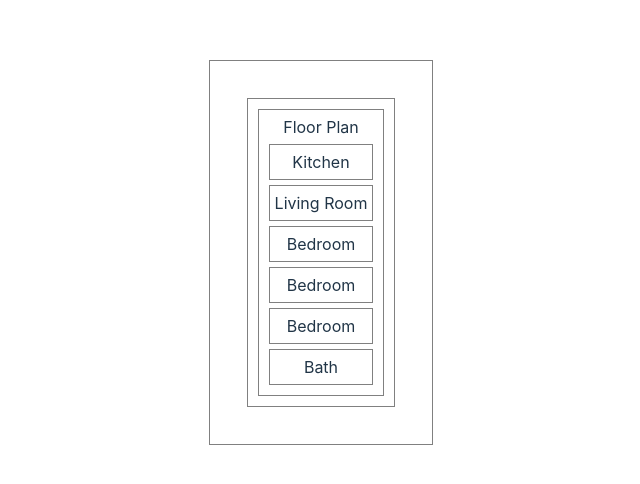
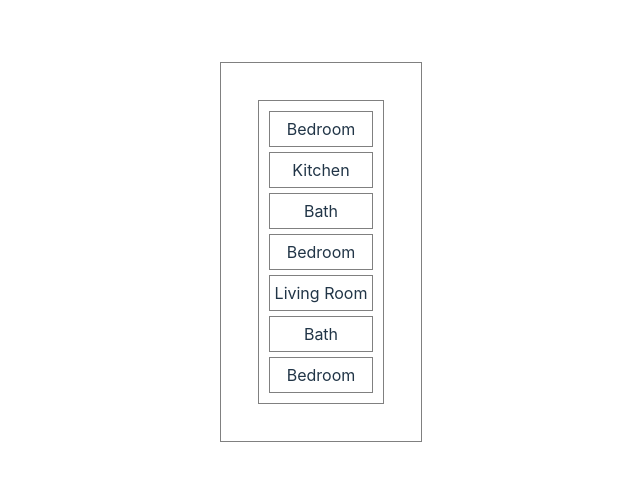
Before and after one commit to vader-v/floor-plan-lab, a React (Vite) app: page / in a window 1280 px wide. Shown: the part 148-632 px from the top of the page, without its empty margins (319-959 px from the left). Built offline with nearby package versions, Linux system fonts and the light colour scheme.

Commit message:
reformat FloorPlan

```diff
--- a/src/FloorPlan.jsx
+++ b/src/FloorPlan.jsx
@@ -6,14 +6,15 @@ import Bath from "./Bath"
 const FloorPlan = (props) => {
   return (
     <>
-    <div>Floor Plan
+    {/* bedroom 1, 2, 3 */}
+    <Bedroom />
     <Kitchen />
+    {/* full bath/ half bath */}
+    <Bath />
+    <Bedroom />
     <LivingRoom />
+    <Bath />
     <Bedroom />
-    <Bedroom />
-    <Bedroom />
-    <Bath />
-    </div>
     </>
   )
 }
```
